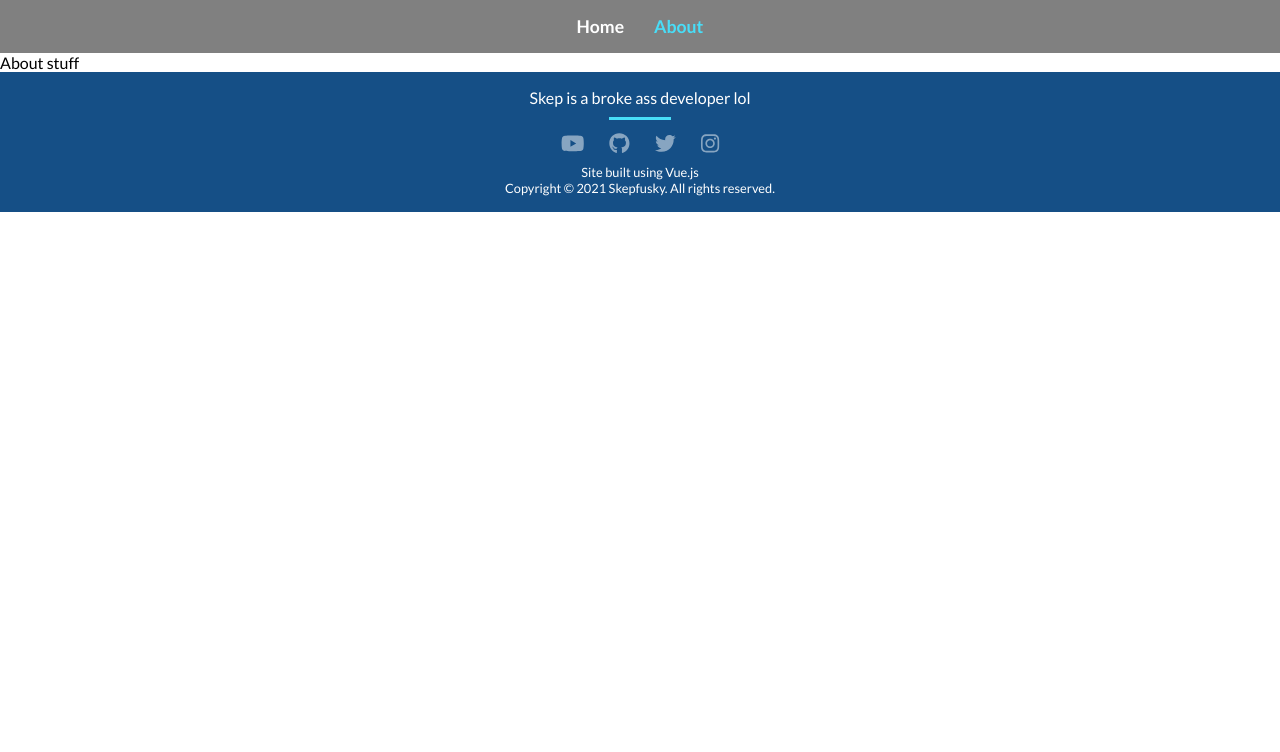
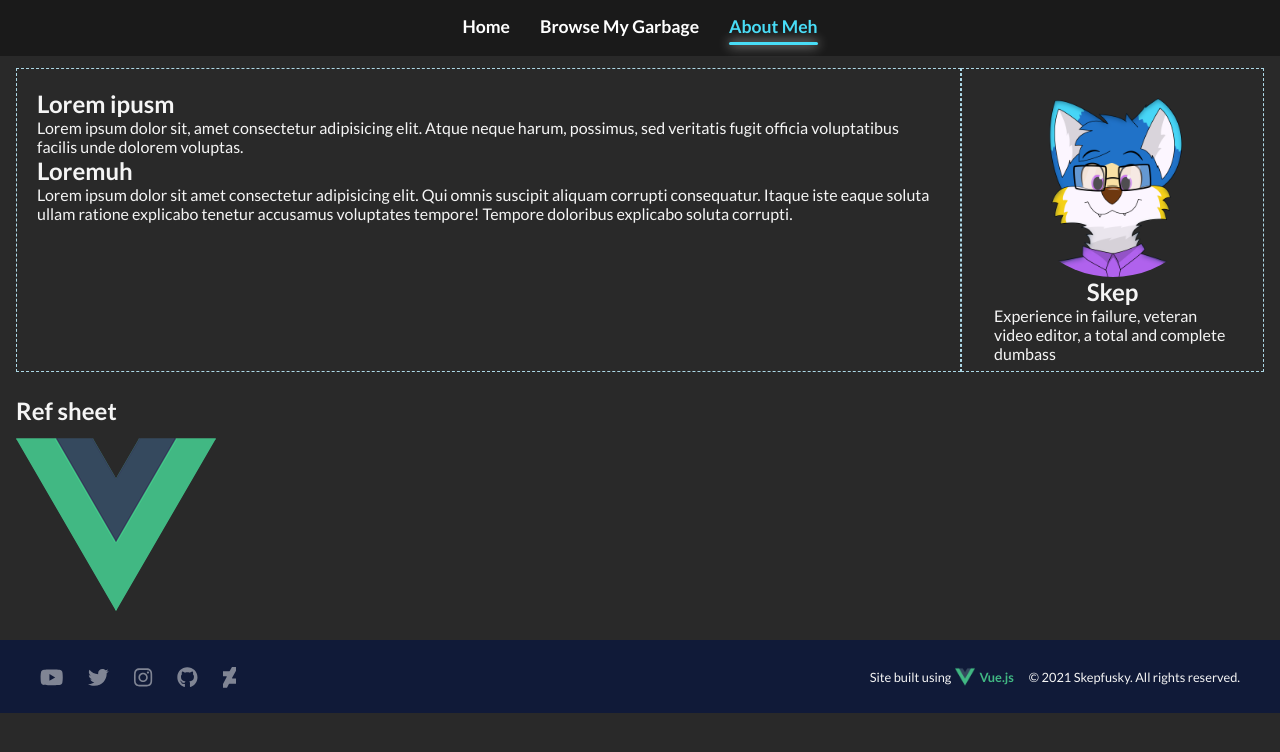
Before and after one commit to kuroji-fusky/kurojifusky.com, a Vue app: page /about in a window 1280 px wide. Shown: the top 752 px of the page. Built offline with nearby package versions, Linux system fonts and the light colour scheme.

Commit message:
Additional header footer and some content

```diff
--- a/src/App.vue
+++ b/src/App.vue
@@ -1,8 +1,9 @@
 <template>
   <header>
     <ul>
-      <li><router-link to="/">Home</router-link></li>
-      <li><router-link to="/about">About</router-link></li>
+      <li><router-link to="/">Home<span class="header-line"></span></router-link></li>
+      <li><a href="#">Browse My Garbage<span class="header-line"></span></a></li>
+      <li><router-link to="/about">About Meh<span class="header-line"></span></router-link></li>
     </ul>
   </header>
   <router-view/>
@@ -14,30 +15,37 @@ import SkepFooter from './components/SkepFooter.vue'
 
 export default {
   components: {
-    SkepFooter
+    'skep-footer': SkepFooter
   }
 }
 </script>
 
 <style lang="scss">
-
 header {
-  // padding: 30px;
   padding: 1rem 2rem;
   @include flex_params(center, center, row);
   @include list_spacing(30px);
-  background: gray;
+  background: mix(gray, black, 20%);
   font-size: 110%;
 
   ul {
     @include flex_params(unset, unset, row);
   }
 
+  li {
+    @include flex_params(center, center, column);
+  }
 
   a {
     font-weight: bold;
     color: white;
     @include prop_transition(color);
+    @include flex_params(center, center, column);
+    &:hover {
+      .header-line {
+        width: 90%;
+      }
+    }
 
     &:hover {
       color: lighten($skep-lightblue, 27%);
@@ -46,6 +54,11 @@ header {
     &.router-link-exact-active {
       color: $skep-lightblue;
       cursor: default;
+
+      .header-line {
+        width: 100%;
+        background: $skep-lightblue;
+      }
     }
   }
 }
@@ -55,4 +68,15 @@ header {
   position: relative;
   top: -1px;
 }
+
+.header-line {
+  transform: translateY(5px);
+  width: 0%;
+  height: 3px;
+  background: white;
+  box-shadow: 0 0 12px white;
+  border-radius: 16px;
+  display: block;
+  @include prop_transition();
+}
 </style>
--- a/src/assets/scss/_mixins.scss
+++ b/src/assets/scss/_mixins.scss
@@ -20,31 +20,11 @@
           transition: $property $time ease;
 }
 
-@mixin tooltips_top($prop,$width: 300px,$bg_color: rgba(black, 50%),$hpos: -35px,$font: 15px) {
-  #{$prop}:hover {
-    .tt-wrapper {
-      &:hover {
-        filter: opacity(100%);
-        opacity: 1;
-      }
-    }
-  }
-  .tt-wrapper {
-    @include flex_params(center, center, unset);
-    width: $width;
-    position: absolute;
-    top: $hpos;
-    font-size: $font;
-    left: calc($width / 2 - ($width - 10px)); // wow math
-    pointer-events: none;
-    filter: opacity(0%);
-    opacity: 0;
-    transition: all 300ms ease;
-
-    span {
-      padding: .45rem .85rem;
-      background-color: $bg_color;
-      border-radius: 5px;
+@mixin tooltip_comp {
+  &:hover {
+    .tooltip {
+      filter: opacity(100%);
+      opacity: 1;
     }
   }
 }
--- a/src/assets/scss/global.scss
+++ b/src/assets/scss/global.scss
@@ -12,6 +12,8 @@
 body {
   font-family: 'Lato', -apple-system, BlinkMacSystemFont, 'Segoe UI', Roboto, Oxygen, Ubuntu, Cantarell, 'Open Sans', 'Helvetica Neue', sans-serif;
   overflow-x: hidden;
+  background: mix(gray, black, 32%);
+  color: whitesmoke;
 }
 
 ul {
@@ -22,3 +24,8 @@ a {
   text-decoration: none;
   color: inherit;
 }
+
+.laptop-wrapper {
+  max-width: 1280px;
+  margin: 0 auto;
+}
--- a/src/components/SkepFooter.vue
+++ b/src/components/SkepFooter.vue
@@ -1,60 +1,54 @@
 <template>
   <footer>
     <div id="wrapper">
-      <div id="about">
-        <p>Skep is a broke ass developer lol</p>
-      </div>
       <div id="social-row">
         <ul>
           <li>
             <a target="_blank" href="https://youtube.com/kokorohuskyproductions">
               <i class="fab fa-youtube"></i>
-              <div class="tooltip">
-                <span>{{social_handle}}</span>
-              </div>
+              <social-tooltip content="hot garbage"/>
+            </a>
+          </li>
+          <li>
+            <a target="_blank" href="https://twitter.com/skepfusky">
+              <i class="fab fa-twitter"></i>
+              <social-tooltip content="unfunny code"/>
+            </a>
+          </li>
+          <li>
+            <a target="_blank" href="https://instagram.com/skepfusky">
+              <i class="fab fa-instagram"></i>
+              <social-tooltip content="narcissist lol"/>
             </a>
           </li>
           <li>
             <a target="_blank" href="https://github.com/skepfusky">
               <i class="fab fa-github"></i>
-              <div class="tooltip">
-                <span>{{social_handle}}</span>
-              </div>
+              <social-tooltip content="terrible code"/>
             </a>
           </li>
           <li>
-            <a target="_blank" href="https://twitter.com/skepfusky">
-              <i class="fab fa-twitter"></i>
-              <div class="tooltip">
-                <span>@{{social_handle}}</span>
-              </div>
-            </a>
-          </li>
-          <li>
-            <a target="_blank" href="https://instagram.com/skepfusky">
-              <i class="fab fa-instagram"></i>
-              <div class="tooltip">
-                <span>@{{social_handle}}</span>
-              </div>
+            <a target="_blank" href="#">
+              <i class="fab fa-deviantart"></i>
+              <social-tooltip content="horrible drawings"/>
             </a>
           </li>
         </ul>
       </div>
       <div id="copyright">
-        <p>Site built using Vue.js</p>
-        <p>Copyright &copy; {{ new Date().getFullYear() }} Skepfusky. All rights reserved.</p>
+        <p>Site built using <a href="https://vuejs.org" target="_blank"><img src="../assets/img/vue-logo.png" alt="Vue logo" style="width: 20px; margin: 0 4px;"><strong style="color: #41b883">Vue.js</strong></a></p>
+        <p>&copy; 2021 Skepfusky. All rights reserved.</p>
       </div>
     </div>
   </footer>
 </template>
 
 <script>
+import Tooltip from "./Tooltip.vue"
 export default {
-  name: 'skepFooter',
-  data() {
-    return {
-      social_handle: 'skepfusky',
-    }
+  name: "skepFooter",
+  components: {
+    'social-tooltip': Tooltip
   }
 }
 </script>
@@ -63,65 +57,29 @@ export default {
 @include list_spacing(25px);
 
 footer {
-  background: darken($skep-blue, 15%);
-  color: white;
+  background: mix(royalblue, black, 25%);
+  color: whitesmoke;
 }
 
 #wrapper {
   max-width: 1280px;
   margin: 0 auto;
-  padding: 1rem 2.5rem;
-
-}
-
-:is(#about, #copyright) {
-  text-align: center;
+  padding: 1.5rem 2.5rem;
+  @include flex_params(space-between, center, row);
 }
 
 #social-row {
-  @include flex_params(center, center, column);
+  @include flex_params(center, center, row);
   font-size: 130%;
-
-  &::before {
-    content: "";
-    display: block;
-    width: 3em;
-    height: 3px;
-    background: $skep-lightblue;
-    margin-block: 10px;
-  }
 
   a {
     position: relative;
   }
 }
 
+
 a {
-  &:hover {
-    .tooltip {
-      filter: opacity(100%);
-      opacity: 1;
-    }
-  }
-}
-.tooltip {
-  $tt-w: 300px;
-  @include flex_params(center, center, unset);
-  width: $tt-w;
-  position: absolute;
-  top: -35px;
-  font-size: 69%;
-  left: calc($tt-w / 2 - ($tt-w - 10px)); // wow math
-  pointer-events: none;
-  filter: opacity(0%);
-  opacity: 0;
-  transition: all 300ms ease;
-
-  span {
-    padding: 0.55rem 0.95rem;
-    background-color: rgba(black, 50%);
-    border-radius: 5px;
-  }
+  @include tooltip_comp();
 }
 
 ul {
@@ -142,7 +100,17 @@ li {
 }
 
 #copyright {
-  margin-top: 0.55rem;
+  $margin-seperator: 15px;
   font-size: 80%;
+  text-align: right;
+  @include flex_params(unset, center, row);
+  p {
+    &:first-child {
+      margin-right: 15px;
+    }
+  }
+  :is(p,a) {
+    @include flex_params(unset, center, row);
+  }
 }
 </style>
--- /dev/null
+++ b/src/components/Tooltip.vue
@@ -0,0 +1,33 @@
+<template>
+<div class="tooltip"><span>{{ content }}</span></div>
+</template>
+
+<script>
+export default {
+  props: {
+    content: {type: String, default: "内容"}
+  }
+}
+</script>
+
+<style lang="scss">
+.tooltip {
+  $tt-w: 400px;
+  @include flex_params(center, center, unset);
+  width: $tt-w;
+  position: absolute;
+  top: -40px;
+  font-size: 69%;
+  left: calc($tt-w / 2 - ($tt-w - 10px)); // wow math
+  pointer-events: none;
+  filter: opacity(0%);
+  opacity: 0;
+  transition: all 300ms ease;
+
+  span {
+    padding: 0.55rem 0.95rem;
+    background: black;
+    border-radius: 5px;
+  }
+}
+</style>
--- a/src/views/About.vue
+++ b/src/views/About.vue
@@ -1,7 +1,46 @@
 <template>
-About stuff
+  <section class="laptop-wrapper section-col">
+  <article id="about-paragraph">
+  <h2>Lorem ipusm</h2>
+  <p>Lorem ipsum dolor sit, amet consectetur adipisicing elit. Atque neque harum, possimus, sed veritatis fugit officia voluptatibus facilis unde dolorem voluptas.</p>
+  <h2>Loremuh</h2>
+  <p>Lorem ipsum dolor sit amet consectetur adipisicing elit. Qui omnis suscipit aliquam corrupti consequatur. Itaque iste eaque soluta ullam ratione explicabo tenetur accusamus voluptates tempore! Tempore doloribus explicabo soluta corrupti.</p>
+  </article>
+  <div id="about-infocard">
+    <img src="../assets/img/skep_glasses.png" alt="Autist" aria-label="Autist">
+    <h2>Skep</h2>
+    <span>Experience in failure, veteran video editor, a total and complete dumbass</span>
+  </div>
+</section>
+<section class="laptop-wrapper">
+  <h2>Ref sheet</h2>
+  <img src="../assets/img/vue-logo.png" alt="Ref shit">
+</section>
 </template>
 
 <style lang="scss" scoped>
+.laptop-wrapper {
+  padding: .75rem 1rem;
+}
 
+.section-col {
+  @include flex_params(unset, unset, row);
+}
+#about {
+  :is(&-paragraph, &-infocard) {
+    border: 1px dashed lightblue;
+  }
+  &-paragraph {
+    padding: 1.25rem;
+  }
+  &-infocard {
+    @include flex_params(center, center, column);
+    width: 40%;
+    padding: .5rem 2rem;
+    img {
+      width: 200px;
+      border-radius: 50%;
+    }
+  }
+}
 </style>
```
Also changed, not shown: src/assets/img/skep_glasses.png (added), src/assets/img/vue-logo.png (added).
